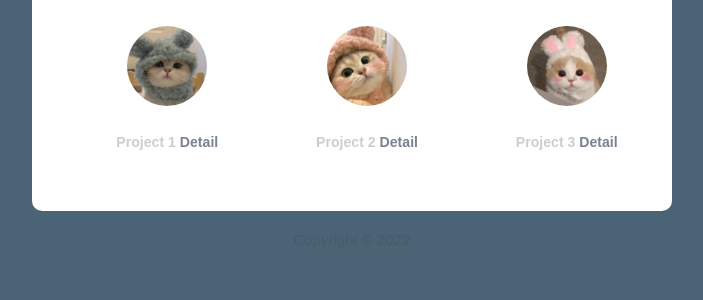
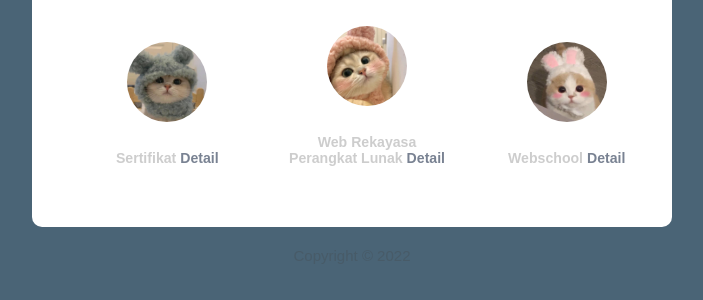
Before and after one commit to hananadira/profile_, a plain HTML site: page portofolio.html in a window 1280 px wide. Shown: the part 232-532 px from the top of the page, without its empty margins (288-991 px from the left). Drawn offline with Linux system fonts and the light colour scheme.

Commit message:
Update portofolio.html

```diff
--- a/portofolio.html
+++ b/portofolio.html
@@ -24,7 +24,7 @@
                         <div class="div1">
                         <img src="img/portofolio.png.jpg" class="gallery-img" />
                         <figcaption>
-                          <h5 class="name">Project 1
+                          <h5 class="name">Sertifikat
                           <span>
                               <a href="img/sertifikat belajar html.jpeg">Detail</a>
                             </span>
@@ -36,7 +36,7 @@
                         <div class="div1">
                         <img src="img/portofolio2.png.jpg" class="gallery-img" />
                         <figcaption>
-                          <h5 class="name">Project 2
+                          <h5 class="name">Web Rekayasa Perangkat Lunak
                           <span>
                               <a href="https://hananadirarpl.netlify.app/">Detail</a>
                             </span>
@@ -48,7 +48,7 @@
                         <div class="div1">
                         <img src="img/download (2).jpg" class="gallery-img" />
                         <figcaption>
-                          <h5 class="name">Project 3
+                          <h5 class="name">Webschool
                           <span>
                               <a href="https://hananadirawebschool.netlify.app/">Detail</a>
                             </span>
```
